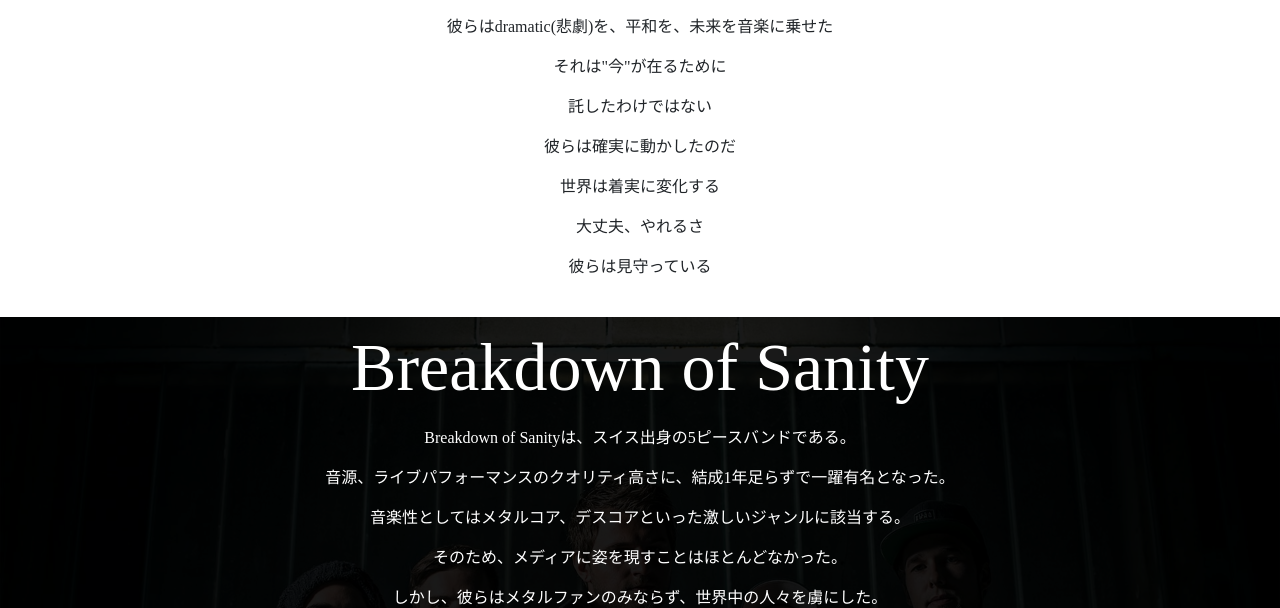
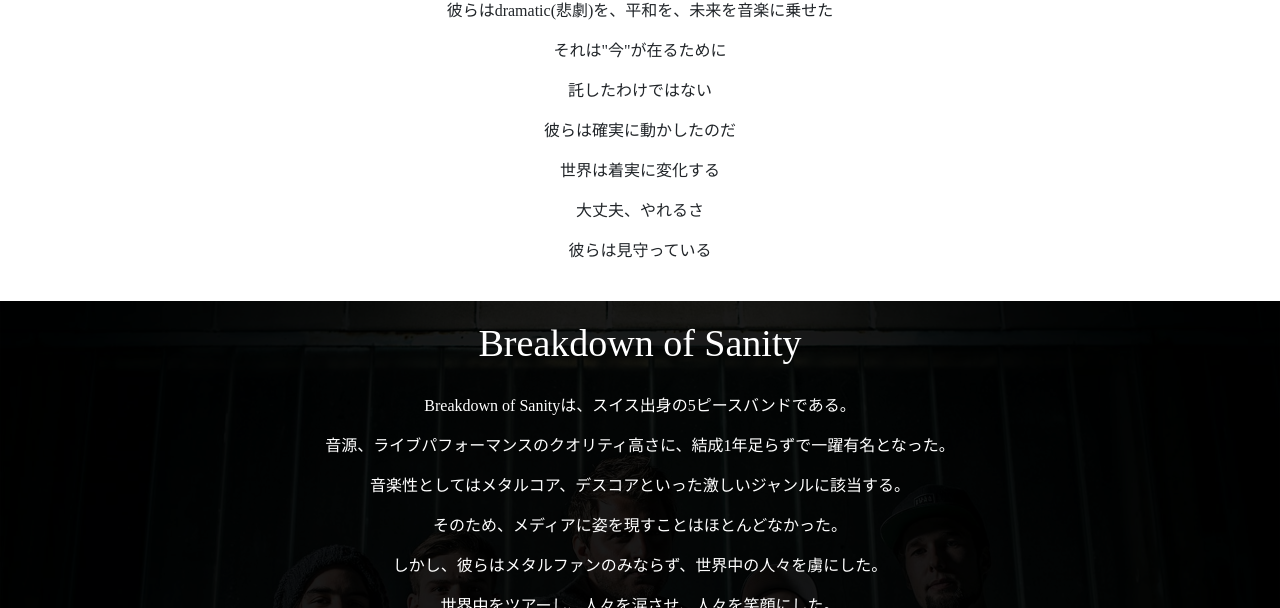
Before and after one commit to Shororo/bos, a plain HTML site: page bos/index.html in a window 1280 px wide. Shown: the part 778-1386 px from the top of the page. Drawn offline with nearby package versions, Linux system fonts and the light colour scheme.

Commit message:
Add files via upload

```diff
--- a/bos/assets/style.css
+++ b/bos/assets/style.css
@@ -150,12 +150,12 @@ body {
 	font-size: 1.6em;
 }
 
-div h1{
+h1{
 	/* 68px */
-	font-size: 6.8rem;
-	margin: 1rem 0;
+	font-size: 3.8rem;
+	margin: 2rem 0;
 }
-div a{
+a{
 	/* 38px */
 	font-size: 3.8rem;
 
```
